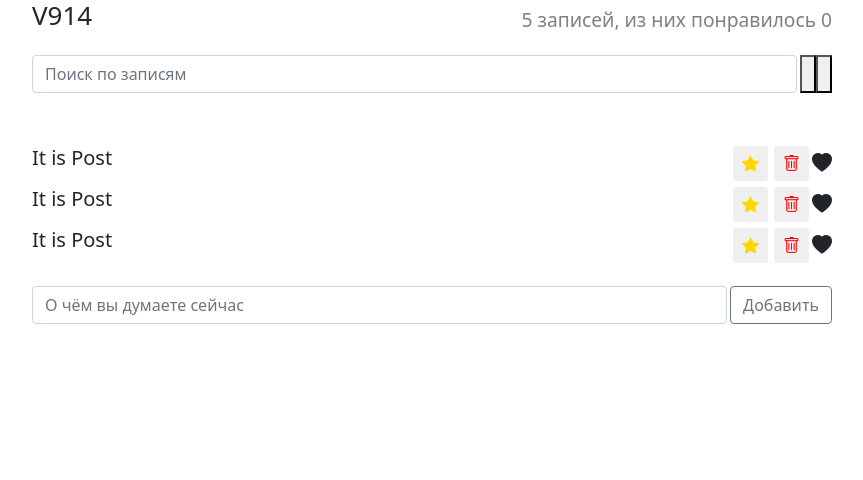
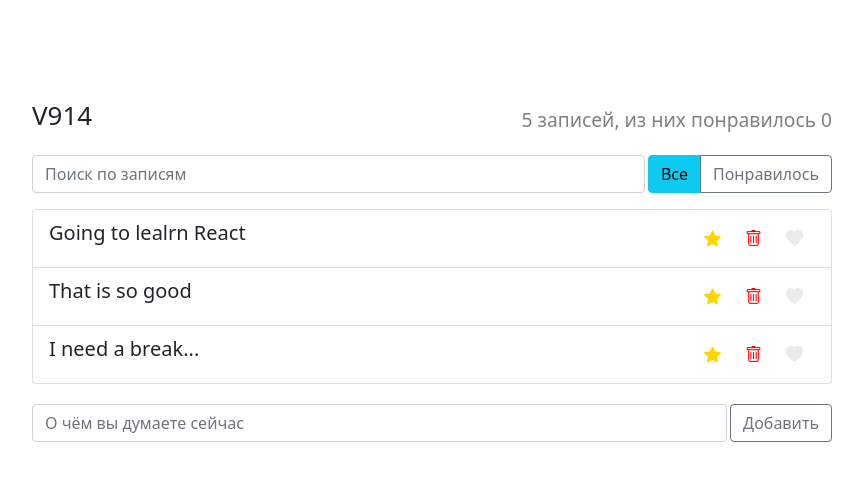
Before and after one commit to V914eslav/post-wall, a React (Create React App) app: page / in a window 1280 px wide. Shown: the top 480 px of the page, without its empty margins (208-1071 px from the left). Built offline with nearby package versions, Linux system fonts and the light colour scheme.

Commit message:
add onClick

```diff
--- a/src/components/App/App.css
+++ b/src/components/App/App.css
@@ -1,4 +1,5 @@
 .app {
-  margin: 0 auto;
+  margin: 100px auto 100px;
   max-width: 800px;
+
 }
--- a/src/components/App/App.js
+++ b/src/components/App/App.js
@@ -8,6 +8,11 @@
 import "./App.css";
 
 const App = () => {
+  const data = [
+    { label: "Going to lealrn React", important: true, id: "1dsafa" },
+    { label: "That is so good", important: false, id: "2sdfa" },
+    { label: "I need a break...", important: false, id: "3asdfa" },
+  ];
   return (
     <div className="app">
       <AppHeader />
@@ -15,7 +20,7 @@
         <SearchPanel />
         <PostStatusFilter />
       </div>
-      <PostList />
+      <PostList posts={data} />
       <PostAddForm />
     </div>
   );
--- a/src/components/PostList/PostList.js
+++ b/src/components/PostList/PostList.js
@@ -1,14 +1,15 @@
 import React from "react";
 import PostListItem from "../PostListItem";
-import "./PostList.css";
-const PostList = () => {
-  return (
-    <ul className="app-list list-group">
-      <PostListItem />
-      <PostListItem />
-      <PostListItem />
-    </ul>
-  );
+const PostList = ({ posts }) => {
+  const elements = posts.map((post) => {
+    const { id, ...postItem } = post;
+    return (
+      <li key={post.id} className="list-group-item">
+        <PostListItem {...postItem} />
+      </li>
+    );
+  });
+  return <ul className="app-list list-group">{elements}</ul>;
 };
 
 export default PostList;
--- a/src/components/PostListItem/PostListItem.css
+++ b/src/components/PostListItem/PostListItem.css
@@ -11,25 +11,14 @@
   cursor: pointer;
 }
 .app-list-item button:focus {
-    box-shadow: none;
-    outline: none;
+  box-shadow: none;
+  outline: none;
 }
 .app-list-item .btn-star {
-    color: #FFD700;
+  color: #ffd700;
 }
 .app-list-item .btn-trash {
-    color: red;
-}
-.app-list-item .fa-heart {
-    width: 35px;
-    height: 35px;
-    text-align: center;
-    line-height: 35px;
-    font-size: 16px;
-    color: red;
-    transition: 0.3s all;
-    transform: translateX(30px);
-    opacity: 0;
+  color: red;
 }
 
 .app-list-item-label {
@@ -40,15 +29,20 @@
   transition: 0.5s all;
 }
 
-.app-list-item.like .fa-heart {
-    opacity: 1;
-    transform: translateX(0px);
-}
-
-.app-list-item.important .app-list-item-label {
-  color: #FFD700;
+.app-list-item.important.app-list-item-label {
+  color: #ffd700;
 }
 
 .app-list-item.important .btn-star {
-    color: #aeaeae;
+  color: #aeaeae;
 }
+button {
+  background-color: white;
+}
+
+i.bi-heart-fill {
+  color: rgb(235, 235, 235);
+}
+.like i.bi-heart-fill {
+  color: red;
+}
--- a/src/components/PostListItem/PostListItem.js
+++ b/src/components/PostListItem/PostListItem.js
@@ -1,20 +1,61 @@
-import React from "react";
+import React, { Component } from "react";
 import "./PostListItem.css";
-const PostListItem = () => {
+
+export default class PostListItem extends Component {
+  constructor(props) {
+    super(props);
+    this.state = {
+      important: false,
+      like: false,
+    };
+    this.onImportant = this.onImportant.bind(this);
+    this.onLike = this.onLike.bind(this);
+  }
+
+  onImportant() {
+    this.setState(({ important }) => ({
+      important: !important,
+    }));
+  }
+
+  onLike() {
+    this.setState(({ like }) => ({
+      like: !like,
+    }));
+  }
+  render() {
+    const { label } = this.props;
+    const { important, like } = this.state;
+    let classNames = "app-list-item d-flex justify-content-between";
+    if (important) {
+      classNames += " important";
+    }
+    if (like) {
+      classNames += " like";
+    }
     return (
-    <li className="app-list-item d-flex justify-content-between">
-      <span className="app-list-item_label">It is Post</span>
+      <div className={classNames}>
+        <span className="app-list-item_label">{label}</span>
         <div className="d-flex justify-content-center align-items-center">
-        <button type="button" className="btn-star btn-sm">
+          <button
+            type="button"
+            className="btn-star btn-sm"
+            onClick={this.onImportant}
+          >
             <i className="bi bi-star-fill"></i>
           </button>
           <button type="button" className="btn-trash btn-sm">
             <i className="bi bi-trash"></i>
           </button>
+          <button
+            onClick={this.onLike}
+            type="button"
+            className="btn-heart btn-sm"
+          >
             <i className="bi bi-heart-fill"></i>
+          </button>
         </div>
-    </li>
+      </div>
     );
-};
-
-export default PostListItem;
+  }
+}
--- a/src/components/PostStatusFilter/PostStatusFilter.js
+++ b/src/components/PostStatusFilter/PostStatusFilter.js
@@ -3,8 +3,12 @@
 const PostSatusFilter = () => {
   return (
     <div className="btn-group">
-      <button />
-      <button />
+      <button type="button" className="btn btn-info">
+        Все
+      </button>
+      <button type="button" className="btn btn-outline-secondary">
+        Понравилось
+      </button>
     </div>
   );
 };
--- a/src/index.css
+++ b/src/index.css
@@ -6,7 +6,6 @@
     sans-serif;
   -webkit-font-smoothing: antialiased;
   -moz-osx-font-smoothing: grayscale;
-  background-color: #eaf5fc;
 }
 
 code {
--- a/src/index.js
+++ b/src/index.js
@@ -5,6 +5,8 @@
 import "bootstrap-icons/font/bootstrap-icons.css";
 import App from "./components/App";
 
+
+
 ReactDOM.render(
   <React.StrictMode>
     <App />
```
Lines whose indentation alone changed are shown as unchanged.
